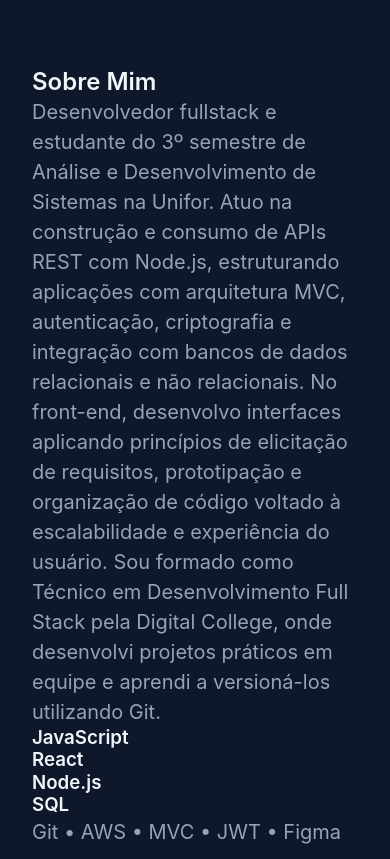
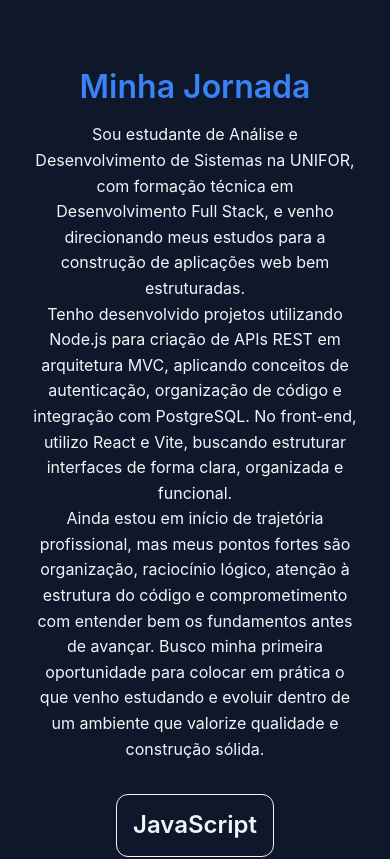
Before and after one commit to Fafazs/portfolio-single-page, a React (Vite) app in the folder client/: page / in a window 390 px wide. Shown: the part 840-1699 px from the top of the page. Built offline with nearby package versions, Linux system fonts and the light colour scheme; no server answers.

Commit message:
Finalizando SobreSection, refatorando techBox para receber props de classeName, fazendo module de da techstack e SobreSection sendo responsivos Web e Mobile em diversos tamanhos formatos

```diff
--- a/client/src/components/sections/hero/HeroSection.module.css
+++ b/client/src/components/sections/hero/HeroSection.module.css
@@ -81,6 +81,10 @@
 /* ================= Mobile Responsive ================= */
 
 @media (max-width: 768px) {
+  .HeroSection {
+    padding-top: var(--spacing-lg);
+    padding-bottom: var(--spacing-lg);
+  }
   .heroImage{
     max-width: 250px;
   }
@@ -102,6 +106,10 @@
 }
 
 @media (max-width: 480px) {
+  .HeroSection {
+    padding-top: var(--spacing-md);
+    padding-bottom: var(--spacing-md);
+  }
   .heroImage {
     max-width: 200px;
   }
@@ -111,7 +119,7 @@
   }
 
   .title {
-    font-size: var(--font-size-lg);
+    font-size: var(--font-size-xl);
   }
 
   .role {
--- /dev/null
+++ b/client/src/components/sections/sobre/SobreSection.module.css
@@ -0,0 +1,58 @@
+/* Responsive Web */
+
+.sobreSection {
+    padding-bottom: var(--font-size-14xl);
+}
+
+.sobreContainer {
+    display: flex;
+    flex-direction: row;
+    align-items: center;
+    justify-content: space-between;
+    gap: var(--spacing-lg);
+}
+
+.sobreText{
+    display: flex;
+    flex-direction: column;
+    gap: var(--spacing-md);
+}
+.sobreText h2 {
+    font-size: var(--font-size-4xl);
+    color: var(--color-primary);
+}
+
+.sobreText p {
+    font-size: var(--font-size-lg);
+    color: var(--color-text);
+    max-width: 600px;
+    line-height: 1.6;
+}
+
+/* Responsive mobile */
+
+@media (max-width: 1000px) {
+    .sobreContainer {
+        flex-direction: column;
+        text-align: center;
+    }
+
+    .sobreText h2 {
+        font-size: var(--font-size-3xl);
+    }
+
+    .sobreText p {
+        font-size: var(--font-size-md);
+        max-width: 100%;
+    }
+}
+
+@media (max-width: 600px) {
+    .sobreText h2 {
+        font-size: var(--font-size-2xl);
+    }
+
+    .sobreText p {
+        font-size: var(--font-size-sm);
+    }
+}
--- a/client/src/components/sections/sobre/TechBox.tsx
+++ b/client/src/components/sections/sobre/TechBox.tsx
@@ -1,10 +1,11 @@
 type TechBoxProps = {
   title: string
+  className?: string
 }
 
-export default function TechBox({ title }: TechBoxProps) {
+export default function TechBox({ title, className }: TechBoxProps) {
   return (
-    <div className="tech-box">
+    <div className={`tech-box ${className ?? ""}`}>
       <h3>{title}</h3>
     </div>
   )
--- /dev/null
+++ b/client/src/components/sections/sobre/TechStack.module.css
@@ -0,0 +1,39 @@
+.techStack{
+    display: flex;
+    flex-direction: column;
+    align-items: center;
+    gap: var(--spacing-md);
+}
+
+.mainTechs{
+    display: flex;
+    flex-direction: column;
+    gap: var(--spacing-md);
+}
+
+.techBox{
+    padding: var(--spacing-md);
+    border: 0.5px solid var(--color-text);
+    border-radius: var(--radius-md);
+    text-align: center;
+}
+
+.techBox h3{
+    font-size: var(--font-size-5xl);
+}
+
+@media (max-width: 768px) {
+    .mainTechs{
+        flex-direction: column;
+    }
+
+    .techBox h3{
+    font-size: var(--font-size-3xl);
+}
+}
+
+@media (max-width: 480px) {
+    .techBox h3{
+    font-size: var(--font-size-lg);
+}
+}
--- a/client/src/components/sections/sobre/TechStack.tsx
+++ b/client/src/components/sections/sobre/TechStack.tsx
@@ -1,16 +1,17 @@
 import TechBox from "./TechBox"
+import styles from "./TechStack.module.css"
 
 export default function TechStack() {
   return (
-    <div className="tech-stack">
-      <div className="main-techs">
-        <TechBox title="JavaScript" />
-        <TechBox title="React" />
-        <TechBox title="Node.js" />
-        <TechBox title="SQL" />
+    <div className={styles.techStack}>
+      <div className={styles.mainTechs}>
+        <TechBox title="JavaScript" className={styles.techBox} />
+        <TechBox title="React" className={styles.techBox} />
+        <TechBox title="Node.js" className={styles.techBox} />
+        <TechBox title="SQL" className={styles.techBox} />
       </div>
 
-      <p className="secondary-techs">
+      <p className={styles.secondaryTechs}>
         Git • AWS • MVC • JWT • Figma
       </p>
     </div>
--- a/client/src/components/sections/sobre/index.tsx
+++ b/client/src/components/sections/sobre/index.tsx
@@ -1,18 +1,20 @@
 import { Container } from "../../ui/Container"
-import  TechStack  from "./TechStack.tsx"
+import TechStack from "./TechStack.tsx"
+import styles from './SobreSection.module.css'
 
 export function SobreSection() {
   return (
-    <section id="sobre">
-      <Container>
-      <h2>Sobre Mim</h2>
-      <p>
-        Desenvolvedor fullstack e estudante do 3º semestre de Análise e Desenvolvimento de Sistemas na Unifor.
-Atuo na construção e consumo de APIs REST com Node.js, estruturando aplicações com arquitetura MVC, autenticação, criptografia e integração com bancos de dados relacionais e não relacionais.
-No front-end, desenvolvo interfaces aplicando princípios de elicitação de requisitos, prototipação e organização de código voltado à escalabilidade e experiência do usuário.
-Sou formado como Técnico em Desenvolvimento Full Stack pela Digital College, onde desenvolvi projetos práticos em equipe e aprendi a versioná-los utilizando Git.
-      </p>
-      <TechStack />
+    <section id="sobre" className={styles.sobreSection}>
+      <Container className={styles.sobreContainer}>
+        <div className={styles.sobreText}>
+          <h2>Minha Jornada</h2>
+          <p>
+            Sou estudante de Análise e Desenvolvimento de Sistemas na UNIFOR, com formação técnica em Desenvolvimento Full Stack, e venho direcionando meus estudos para a construção de aplicações web bem estruturadas.<br />
+            Tenho desenvolvido projetos utilizando Node.js para criação de APIs REST em arquitetura MVC, aplicando conceitos de autenticação, organização de código e integração com PostgreSQL. No front-end, utilizo React e Vite, buscando estruturar interfaces de forma clara, organizada e funcional.<br />
+            Ainda estou em início de trajetória profissional, mas meus pontos fortes são organização, raciocínio lógico, atenção à estrutura do código e comprometimento com entender bem os fundamentos antes de avançar. Busco minha primeira oportunidade para colocar em prática o que venho estudando e evoluir dentro de um ambiente que valorize qualidade e construção sólida.
+          </p>
+        </div>
+        <TechStack />
       </Container>
     </section>
   )
```
